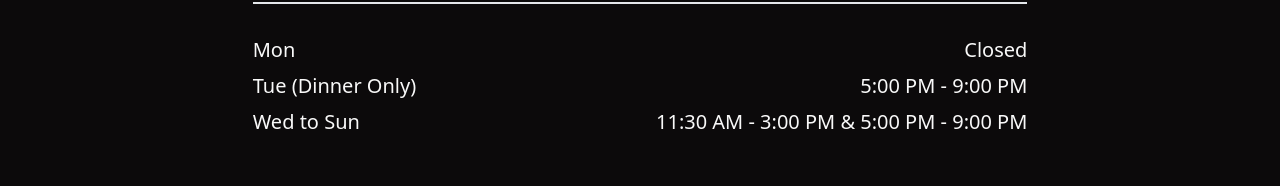
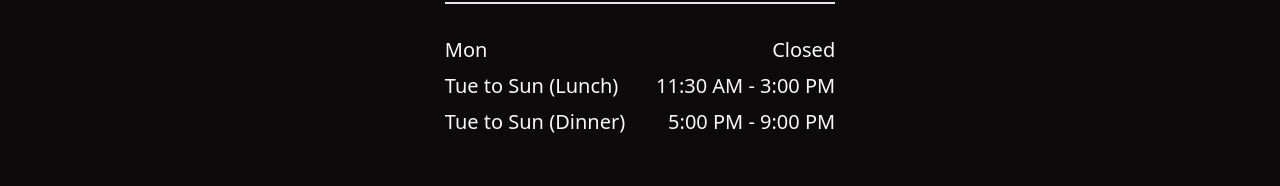
Before and after one commit to hcbcgroup/ys, a Next.js app: page / in a window 1280 px wide. Shown: the part 1906-2092 px from the top of the page. Built offline with nearby package versions, Linux system fonts and the light colour scheme.

Commit message:
update: update business hours - requested

```diff
--- a/src/components/index/BusinessHours.tsx
+++ b/src/components/index/BusinessHours.tsx
@@ -15,18 +15,18 @@ const BusinessHours: React.FC = () => {
         </article>
         <article className="grid grid-cols-2 space-x-4">
           <h4 className="font-medium font-sans w-max md:text-lg lg:text-xl">
-            Tue (Dinner Only)
+            Tue to Sun (Lunch)
           </h4>
           <code className="font-sans text-right md:text-lg lg:text-xl">
-            5:00 PM - 9:00 PM
+            11:30 AM - 3:00 PM
           </code>
         </article>
         <article className="grid grid-cols-2 space-x-4">
           <h4 className="font-medium font-sans w-max md:text-lg lg:text-xl">
-            Wed to Sun
+            Tue to Sun (Dinner)
           </h4>
           <code className="font-sans text-right md:text-lg lg:text-xl">
-            11:30 AM - 3:00 PM & 5:00 PM - 9:00 PM
+            5:00 PM - 9:00 PM
           </code>
         </article>
       </div>
```
